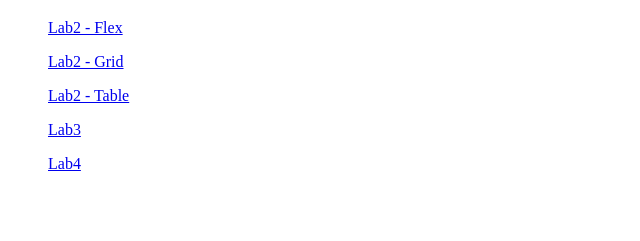
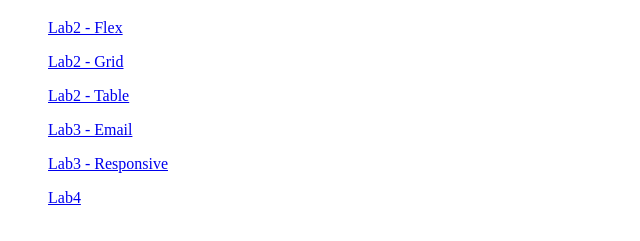
Before and after one commit to xnquaint/web_labs, a plain HTML site: page index.html in a window 1280 px wide. Shown: the part 61-302 px from the top of the page, without its empty margins (0-640 px from the left). Drawn offline with Linux system fonts and the light colour scheme.

Commit message:
Update index.html

```diff
--- a/index.html
+++ b/index.html
@@ -11,7 +11,8 @@
     <ul> <a href="lab2/flex/index.html"> Lab2 - Flex</a></ul>
     <ul> <a href="lab2/grid/index.html"> Lab2 - Grid</a></ul>
     <ul> <a href="lab2/no flex no grid/index.html"> Lab2 - Table</a></ul>
-    <ul> <a href="lab3/index.html"> Lab3</a></ul>
+    <ul> <a href="lab3/email/index.html"> Lab3 - Email</a></ul>
+     <ul> <a href="lab3/responsive/index.html"> Lab3 - Responsive</a></ul>
     <ul> <a href="lab4/index.html"> Lab4</a></ul>
 </body>
 </html>
```
